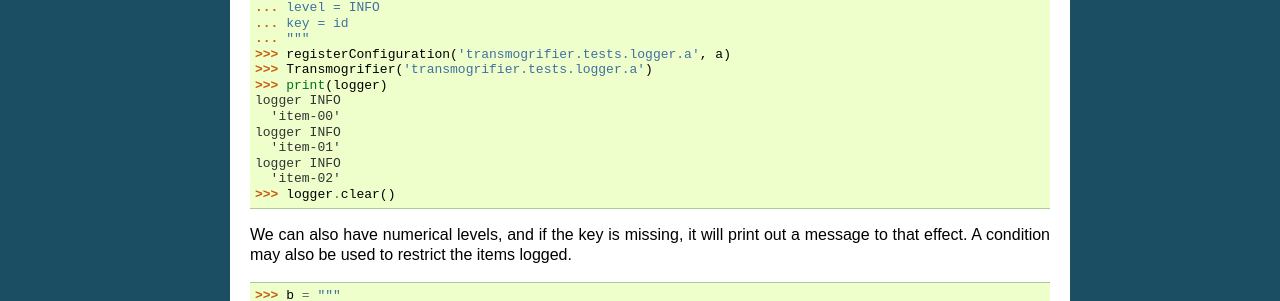
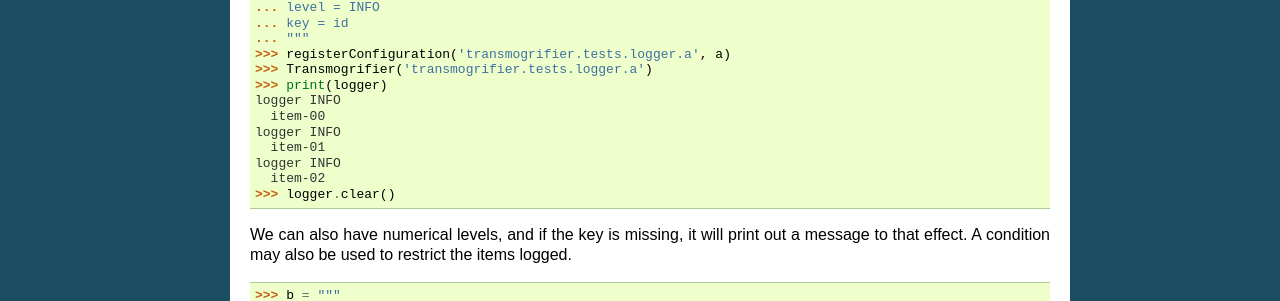
Before and after one commit to collective/transmogrifier, a Sphinx documentation site: the page built from docs/blueprints/logger.rst, in a window 1280 px wide. Shown: the part 376-677 px from the top of the page. Built offline with Sphinx 7.4.7, drawn with Linux system fonts in a browser that asks for light colours.

```diff
--- a/docs/blueprints/logger.rst
+++ b/docs/blueprints/logger.rst
@@ -24,11 +24,11 @@ A logger section lets you log a piece of data from the item together with a name
     >>> Transmogrifier('transmogrifier.tests.logger.a')
     >>> print(logger)
     logger INFO
-      'item-00'
+      item-00
     logger INFO
-      'item-01'
+      item-01
     logger INFO
-      'item-02'
+      item-02
     >>> logger.clear()
 
 We can also have numerical levels, and if the key is missing, it will print out a message to that effect. A condition may also be used to restrict the items logged.
```
Also changed, not shown: 1 other file.
